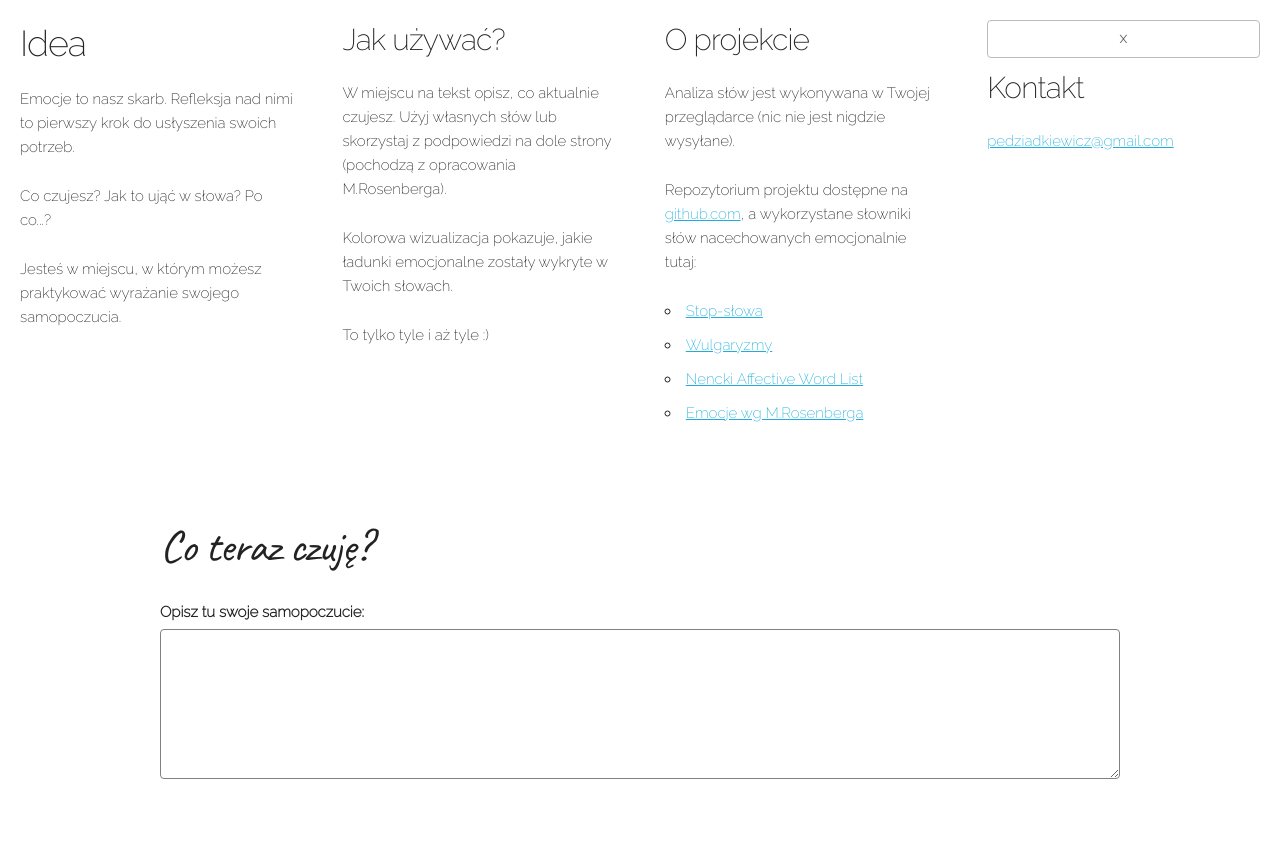
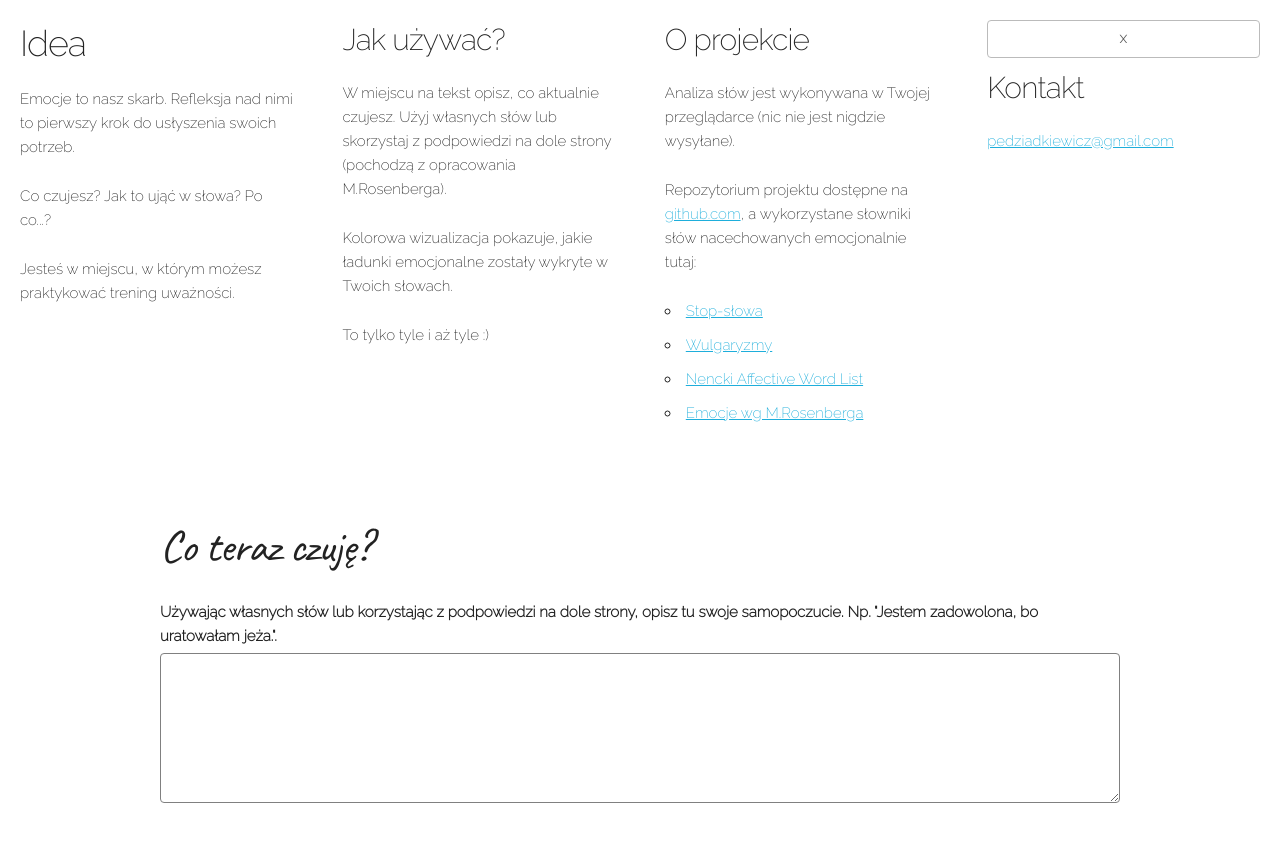
Before and after one commit to meoke/whatdoifeel, a website built with webpack: page src/index.html in a window 1280 px wide. Both pictures are taken after a click on the button "O STRONIE". Built offline with nearby package versions, Linux system fonts and the light colour scheme.

Commit message:
Update website text

```diff
--- a/src/css/style.css
+++ b/src/css/style.css
@@ -73,12 +73,12 @@ button {
 }
 
 #evaluationContainer {
-    margin: 50px 0px;
+    margin: 20px 0px;
     position: relative;
 }
 
 #feelingsInput {
-    height: 150px;
+    height: 50px;
     border-color: grey;
 }
 
@@ -112,7 +112,6 @@ button {
 }
 
 
-
 @media only screen and (max-width: 768px) {
     #wordsColumn .columns {
         width: auto;
@@ -136,4 +135,12 @@ button {
     .add-padding-bottom {
         padding-bottom: 50px;
     }
+
+    #evaluationContainer {
+        margin: 50px 0px;
+    }
+
+    #feelingsInput {
+        height: 150px;
+    }
 }
--- a/src/index.html
+++ b/src/index.html
@@ -46,7 +46,7 @@
                 <h3 class="shrink">Idea</h3>
                 <p>Emocje to nasz skarb. Refleksja nad nimi to pierwszy krok do usłyszenia swoich potrzeb.</p>
                 <p>Co czujesz? Jak to ująć w słowa? Po co...?</p>
-                <p>Jesteś w miejscu, w którym możesz praktykować wyrażanie swojego samopoczucia.</p>
+                <p>Jesteś w miejscu, w którym możesz praktykować trening uważności.</p>
             </div>
             <div class="three columns u-max-full-width">
                 <h4>Jak używać?</h4>
@@ -85,7 +85,7 @@
                     <div id="dotsContainer" class="seven columns u-full-width"></div>
                 </div>
                 <div>
-                    <label for="feelingsInput">Opisz tu swoje samopoczucie:</label>
+                    <label for="feelingsInput">Używając własnych słów lub korzystając z podpowiedzi na dole strony, opisz tu swoje samopoczucie. Np. "Jestem zadowolona, bo uratowałam jeża.".</label>
                     <textarea id="feelingsInput" type="text" disabled="true"
                         class="u-full-width"></textarea>
                 </div>
```
